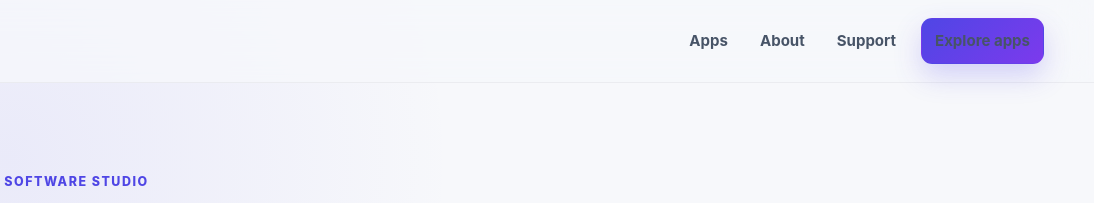
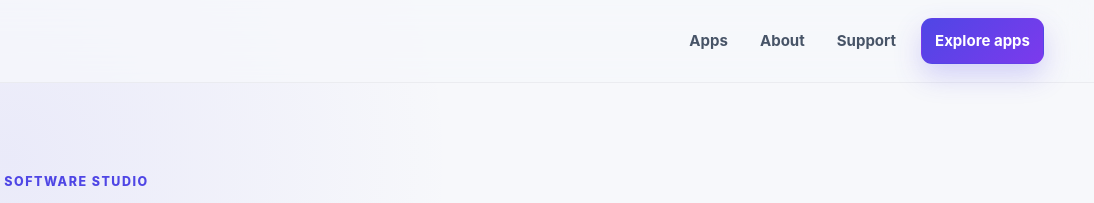
Before and after one commit to DylanPiercy/lifeloom-website, a website: page public/index.html in a window 1280 px wide. Shown: the top 203 px of the page, 186-1280 px from the left. Drawn offline with Linux system fonts and the light colour scheme; no server answers.

Commit message:
Fix: Improved Explore Apps button text contrast.

```diff
--- a/public/assets/css/style.css
+++ b/public/assets/css/style.css
@@ -87,6 +87,7 @@ p { margin: 0 0 18px; }
 .brand img { width: 34px; height: 34px; }
 .nav-links { display: flex; align-items: center; gap: 6px; }
 .nav-links a { text-decoration: none; color: #475467; font-weight: 650; font-size: 0.94rem; padding: 10px 13px; border-radius: 11px; }
+.nav-links a.button-primary { color: white; }
 .nav-links a:hover, .nav-links a[aria-current="page"] { color: var(--text); background: rgba(255,255,255,0.86); }
 .nav-cta { margin-left: 6px; }
 .menu-button { display: none; border: 0; background: white; border-radius: 12px; width: 44px; height: 44px; box-shadow: 0 2px 12px rgba(17,24,39,.06); }
```
